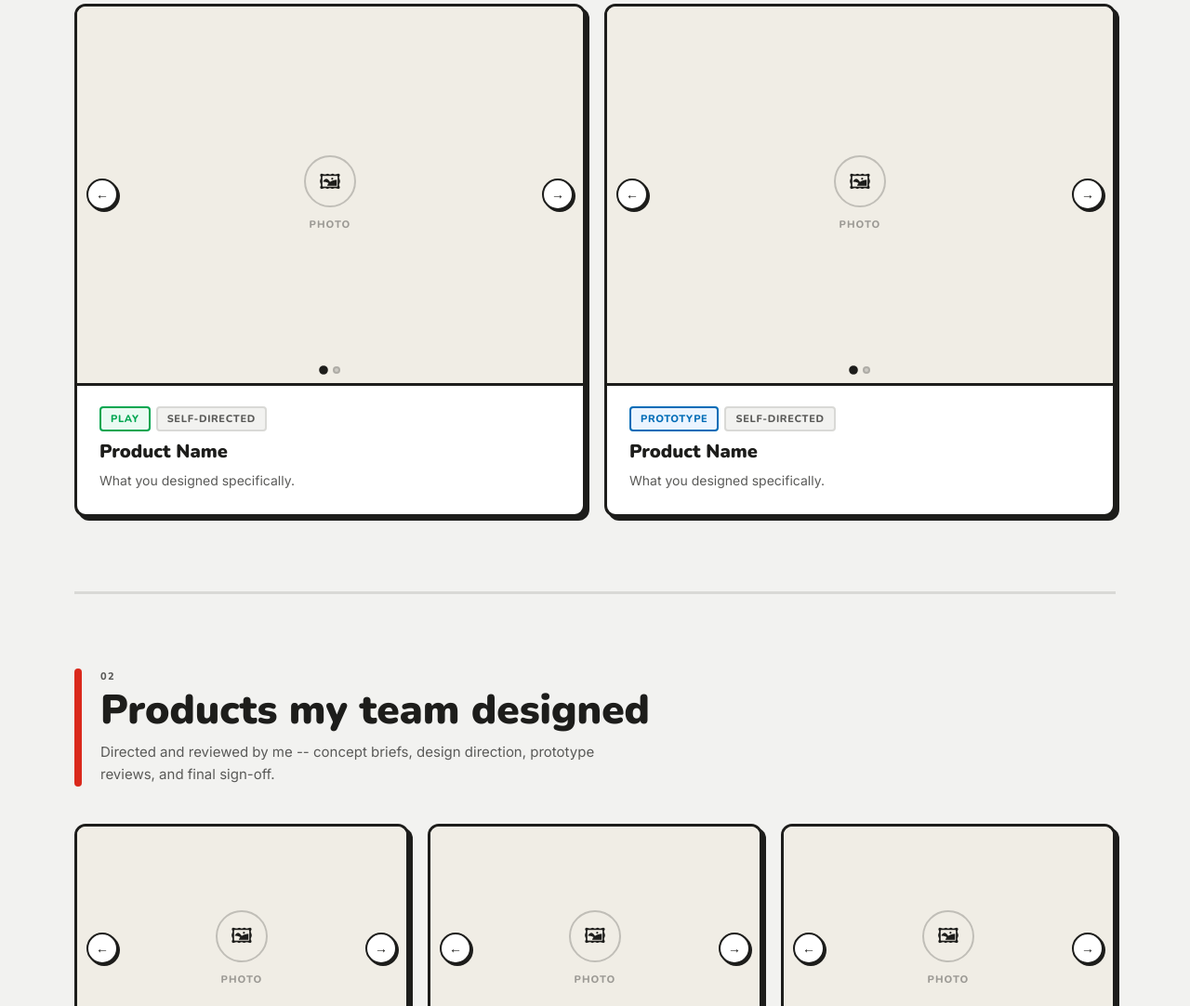
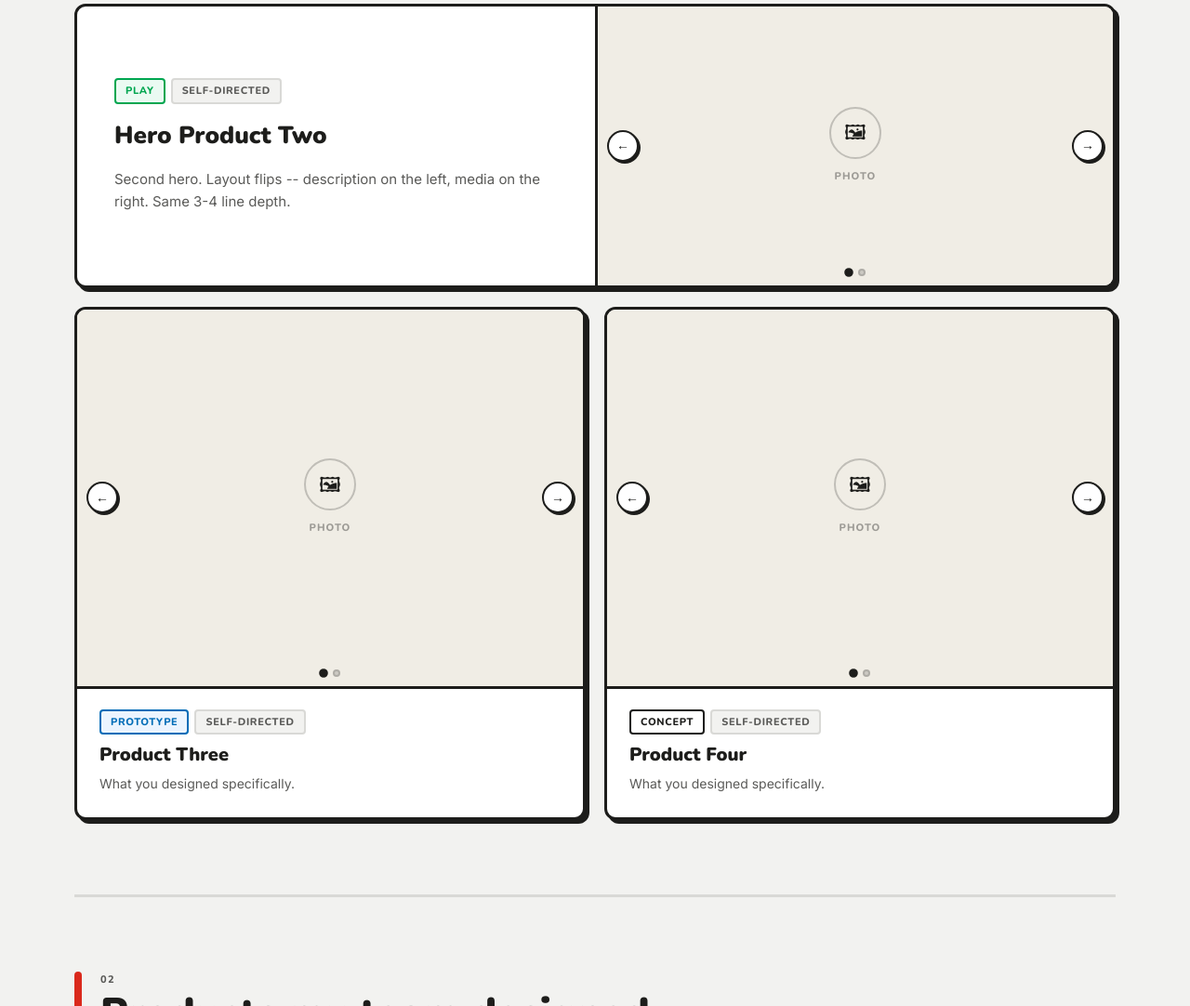
Before and after one commit to kulkarnikshiteesh-tech/LEGO-application, a plain HTML site: page index.html in a window 1280 px wide. Shown: the part 1140-2222 px from the top of the page at 93% size. Drawn offline with nearby package versions, Linux system fonts and the light colour scheme.

Commit message:
My work: two alternating wide heroes + two cards

```diff
--- a/index.html
+++ b/index.html
@@ -447,6 +447,14 @@
     .product-card.wide .card-title { font-size: 26px; margin-top: 8px; }
     .product-card.wide .card-desc { font-size: 15px; margin-top: 12px; }
 
+    /* FLIPPED WIDE CARD: media right, text left */
+    .product-card.wide.flip .carousel {
+      order: 2;
+      border-right: none;
+      border-left: 3px solid var(--black);
+    }
+    .product-card.wide.flip .card-body { order: 1; }
+
     /* LEARNINGS */
     .learnings-grid {
       display: grid;
@@ -725,6 +733,7 @@
 
       <div class="product-grid two-col">
 
+        <!-- HERO A: media left, text right -->
         <div class="product-card wide">
           <div class="carousel" data-active="0">
             <div class="carousel-track">
@@ -749,12 +758,13 @@
               <span class="tag red">Connected Hardware</span>
               <span class="tag yellow">ESP32</span>
             </div>
-            <h3 class="card-title">Product Name</h3>
+            <h3 class="card-title">Hero Product One</h3>
             <p class="card-desc">Hero product. 3-4 lines -- the problem, what the product does, the design challenge, and what's notable about it.</p>
           </div>
         </div>
 
-        <div class="product-card">
+        <!-- HERO B: text left, media right (flipped) -->
+        <div class="product-card wide flip">
           <div class="carousel" data-active="0">
             <div class="carousel-track">
               <div class="carousel-slide photo-slide">
@@ -778,11 +788,12 @@
               <span class="tag green">Play</span>
               <span class="tag grey">Self-directed</span>
             </div>
-            <h3 class="card-title">Product Name</h3>
-            <p class="card-desc">What you designed specifically.</p>
+            <h3 class="card-title">Hero Product Two</h3>
+            <p class="card-desc">Second hero. Layout flips -- description on the left, media on the right. Same 3-4 line depth.</p>
           </div>
         </div>
 
+        <!-- REGULAR CARD 1 -->
         <div class="product-card">
           <div class="carousel" data-active="0">
             <div class="carousel-track">
@@ -807,7 +818,37 @@
               <span class="tag blue">Prototype</span>
               <span class="tag grey">Self-directed</span>
             </div>
-            <h3 class="card-title">Product Name</h3>
+            <h3 class="card-title">Product Three</h3>
+            <p class="card-desc">What you designed specifically.</p>
+          </div>
+        </div>
+
+        <!-- REGULAR CARD 2 -->
+        <div class="product-card">
+          <div class="carousel" data-active="0">
+            <div class="carousel-track">
+              <div class="carousel-slide photo-slide">
+                <div class="slide-icon-wrap">🖼</div>
+                <span class="slide-text">Photo</span>
+              </div>
+              <div class="carousel-slide video-slide">
+                <div class="slide-icon-wrap">▶</div>
+                <span class="slide-text">Video</span>
+              </div>
+            </div>
+            <button class="carousel-btn prev">&#8592;</button>
+            <button class="carousel-btn next">&#8594;</button>
+            <div class="carousel-dots">
+              <button class="carousel-dot"></button>
+              <button class="carousel-dot"></button>
+            </div>
+          </div>
+          <div class="card-body">
+            <div class="card-tags">
+              <span class="tag orange">Concept</span>
+              <span class="tag grey">Self-directed</span>
+            </div>
+            <h3 class="card-title">Product Four</h3>
             <p class="card-desc">What you designed specifically.</p>
           </div>
         </div>
```
